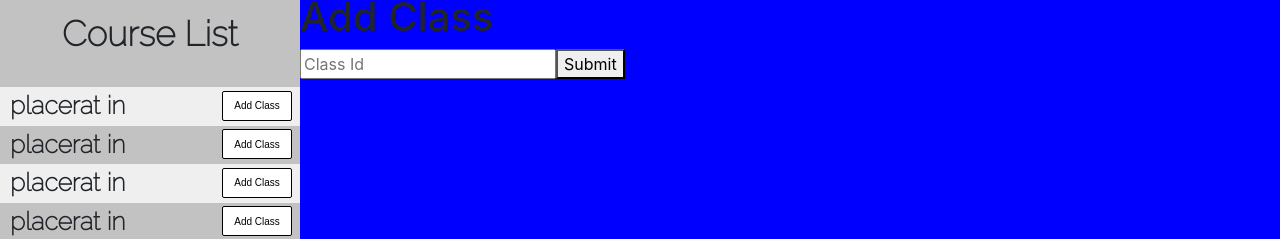
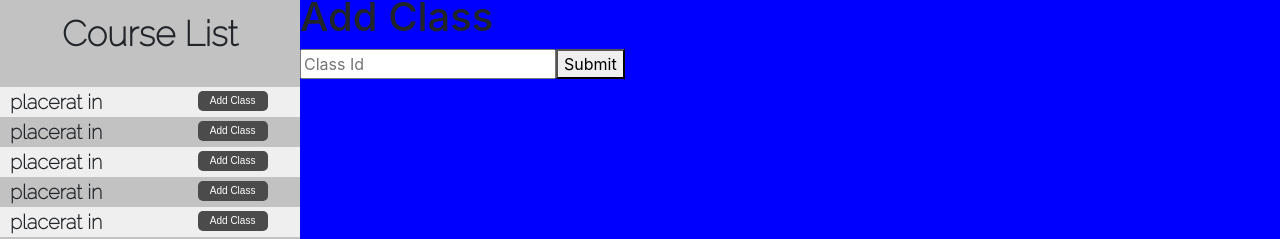
Before and after one commit to Joshua-Hadlock/capstone-project, a React (Create React App) app in the folder client/: page /dashboard in a window 1280 px wide. Shown: the part 551-790 px from the top of the page. Built offline with nearby package versions, Linux system fonts and the light colour scheme; no server answers; a web font is replaced by a local one.

Commit message:
hello there

```diff
--- a/client/src/style/css/style.css
+++ b/client/src/style/css/style.css
@@ -757,6 +757,7 @@
   position: relative;
   margin-top: 20px;
   margin-bottom: 20px;
+  box-shadow: rgba(50, 50, 93, 0.25) 0px 50px 100px -20px, rgba(0, 0, 0, 0.3) 0px 30px 60px -30px, rgba(10, 37, 64, 0.35) 0px -2px 6px 0px inset;
 }
 .body #courses .class .line {
   height: 2px;
@@ -808,25 +809,26 @@
 }
 .body #addCourses .scrollDiv ol button {
   width: 70px;
-  height: 30px;
-  background-color: rgb(255, 255, 255);
+  height: 20px;
+  background-color: rgb(75, 75, 75);
   font-size: 10px;
-  border: 1px solid black;
   position: relative;
   left: 90px;
-  border-radius: 2px;
+  border-radius: 5px;
+  border: none;
   bottom: 5px;
   font-family: Arial, Helvetica, sans-serif;
+  color: white;
 }
 .body #addCourses .scrollDiv ol li:nth-child(odd) {
-  font-size: 25px;
+  font-size: 20px;
   background-color: rgb(239, 239, 239);
   padding-left: 10px;
   font-family: "Raleway", sans-serif;
   font-weight: bolder;
 }
 .body #addCourses .scrollDiv ol li:nth-child(even) {
-  font-size: 25px;
+  font-size: 20px;
   background-color: rgb(194, 194, 194);
   padding-left: 10px;
   font-family: "Raleway", sans-serif;
--- a/client/src/style/scss/style.scss
+++ b/client/src/style/scss/style.scss
@@ -786,6 +786,7 @@
             position:relative;
             margin-top:20px;
             margin-bottom:20px;
+            box-shadow: rgba(50, 50, 93, 0.25) 0px 50px 100px -20px, rgba(0, 0, 0, 0.3) 0px 30px 60px -30px, rgba(10, 37, 64, 0.35) 0px -2px 6px 0px inset;
             .line {
                 height:2px;
                 width:60%;
@@ -835,26 +836,27 @@
                 display:inline;
                 button {
                     width:70px;
-                    height:30px;
-                    background-color:rgb(255, 255, 255);
+                    height:20px;
+                    background-color:rgb(75, 75, 75);
                     font-size:10px;
-                    border:1px solid black;
                     position:relative;
                     left:90px;
-                    border-radius:2px;
+                    border-radius:5px;
+                    border:none;
                     bottom:5px;
                     font-family:Arial, Helvetica, sans-serif;
+                    color:white;
                 }
             }
             ol li:nth-child(odd) {
-                font-size:25px;
+                font-size:20px;
                 background-color:rgb(239, 239, 239);
                 padding-left:10px;
                 font-family:$secondary-font;
                 font-weight:bolder
             }
             ol li:nth-child(even) {
-                font-size:25px;
+                font-size:20px;
                 background-color:rgb(194, 194, 194);
                 padding-left:10px;
                 font-family:$secondary-font;
```
Also changed, not shown: 1 other file (tests, documents, lock files or other folders).
